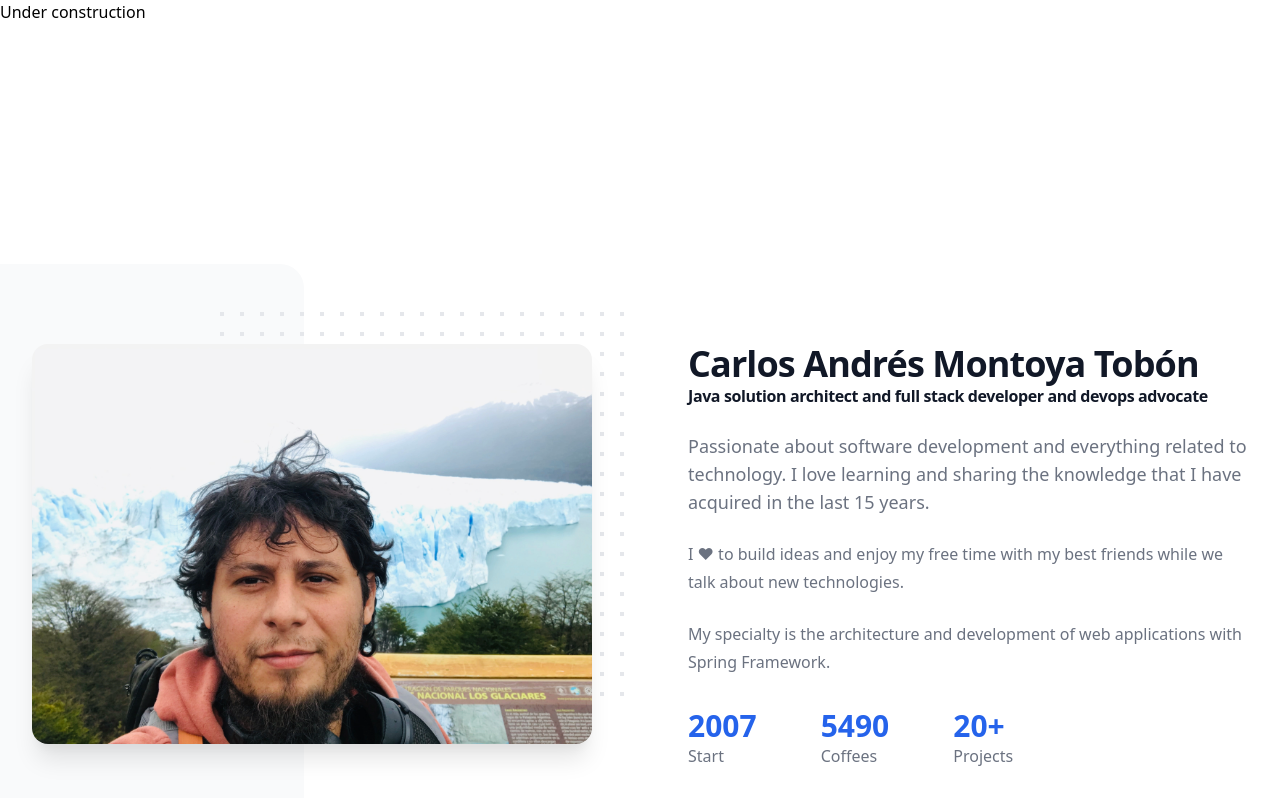
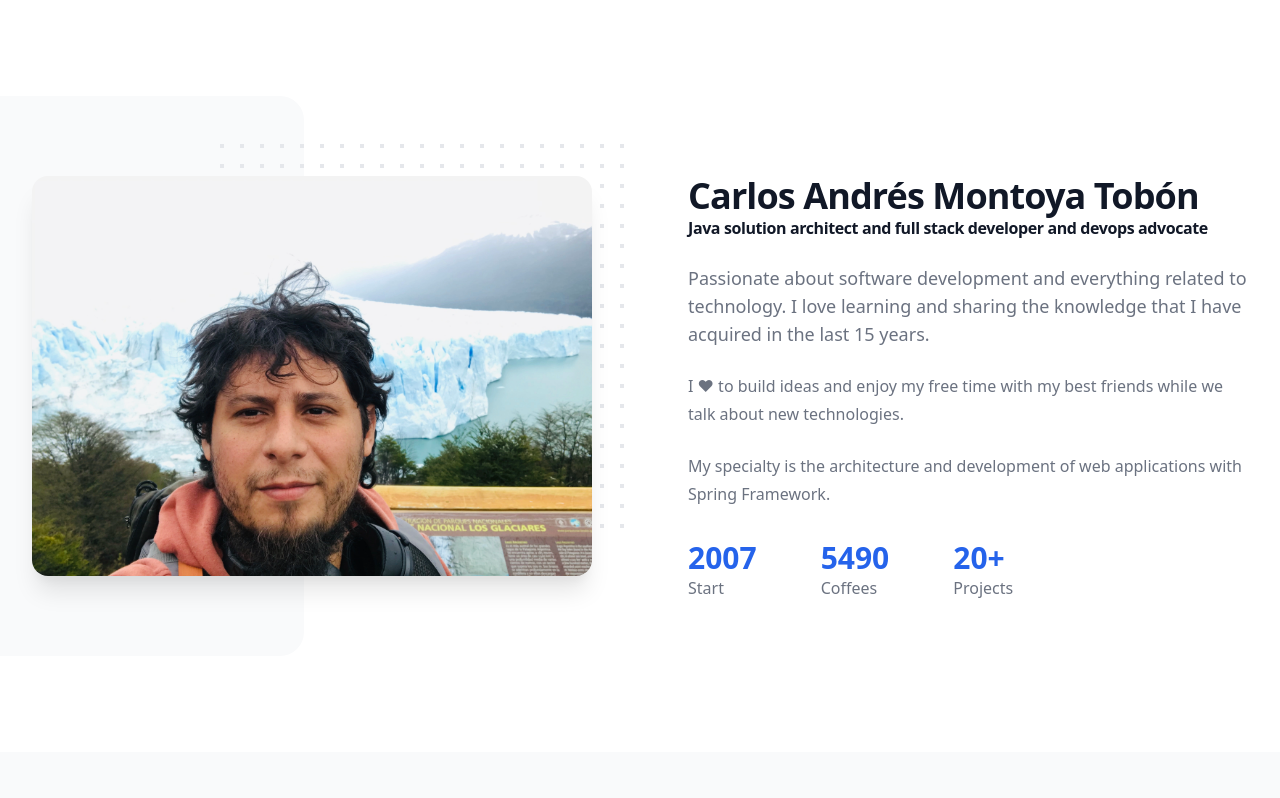
Before and after one commit to andresmontoyat/andresmontoyatco, a React (Create React App) app: page / in a window 1280 px wide. Shown: the top 798 px of the page. Built offline with nearby package versions, Linux system fonts and the light colour scheme.

Commit message:
remove header

```diff
--- a/src/App.js
+++ b/src/App.js
@@ -8,9 +8,6 @@ import Footer from './components/Footer'
 export default function App() {
   return (
     <div className="min-h-screen bg-white">
-      <header className="relative pb-36 bg-blue-gray-800">
-        Under construction
-      </header>
       <About />
       <Skill />
       <Contact />
```
